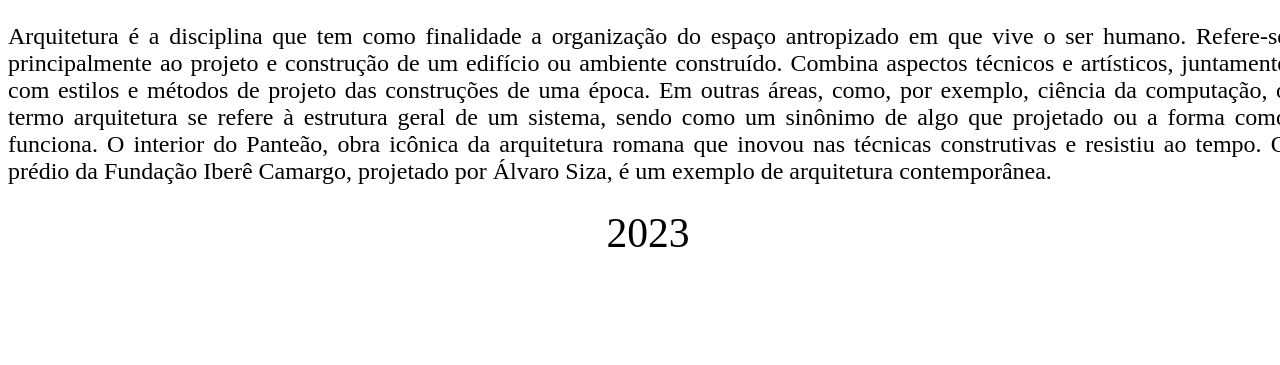
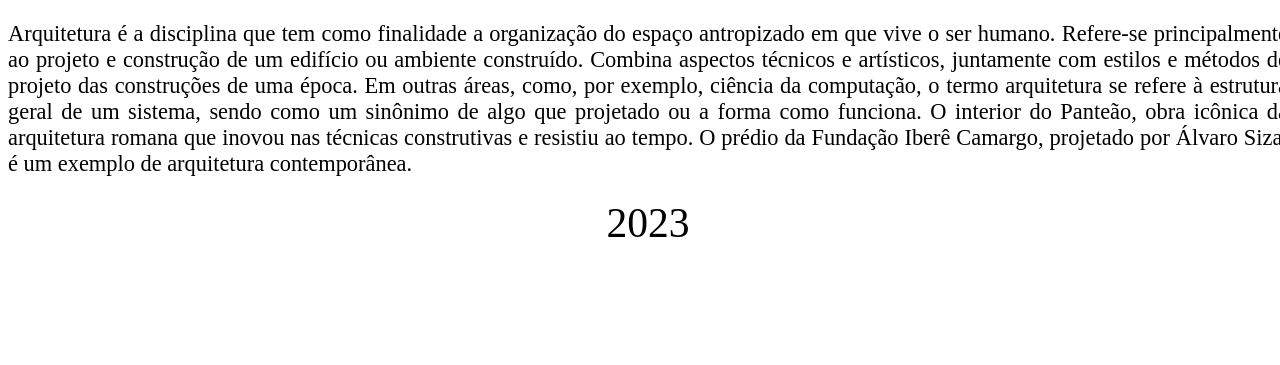
Before and after one commit to Rafael-Marcio/Projeto, a PHP site: page /arquitetura.html in a window 1280 px wide. Shown: the part 867-1232 px from the top of the page. Run offline with PHP 8.4, Linux system fonts and the light colour scheme.

Commit message:
rafael-marcio

```diff
--- a/atividades/CSS/arquitetura.css
+++ b/atividades/CSS/arquitetura.css
@@ -21,7 +21,7 @@ img{
 }
 .texto{
     text-align: justify !important;
-    font-size: 150%;
+    font-size: 140%;
 }
 footer{
     text-align: center;
--- a/atividades/CSS/mecanica.css
+++ b/atividades/CSS/mecanica.css
@@ -21,7 +21,7 @@ img{
 }
 p{
     text-align: justify !important;
-    font-size: 110%;
+    font-size: 140%;
 }
 footer{
     text-align: center;
--- a/atividades/CSS/sistemas.css
+++ b/atividades/CSS/sistemas.css
@@ -20,7 +20,7 @@ img{
 }
 p{
     text-align: justify !important;
-    font-size: 110%;
+    font-size: 140%;
 }
 footer{
     text-align: center;
```
